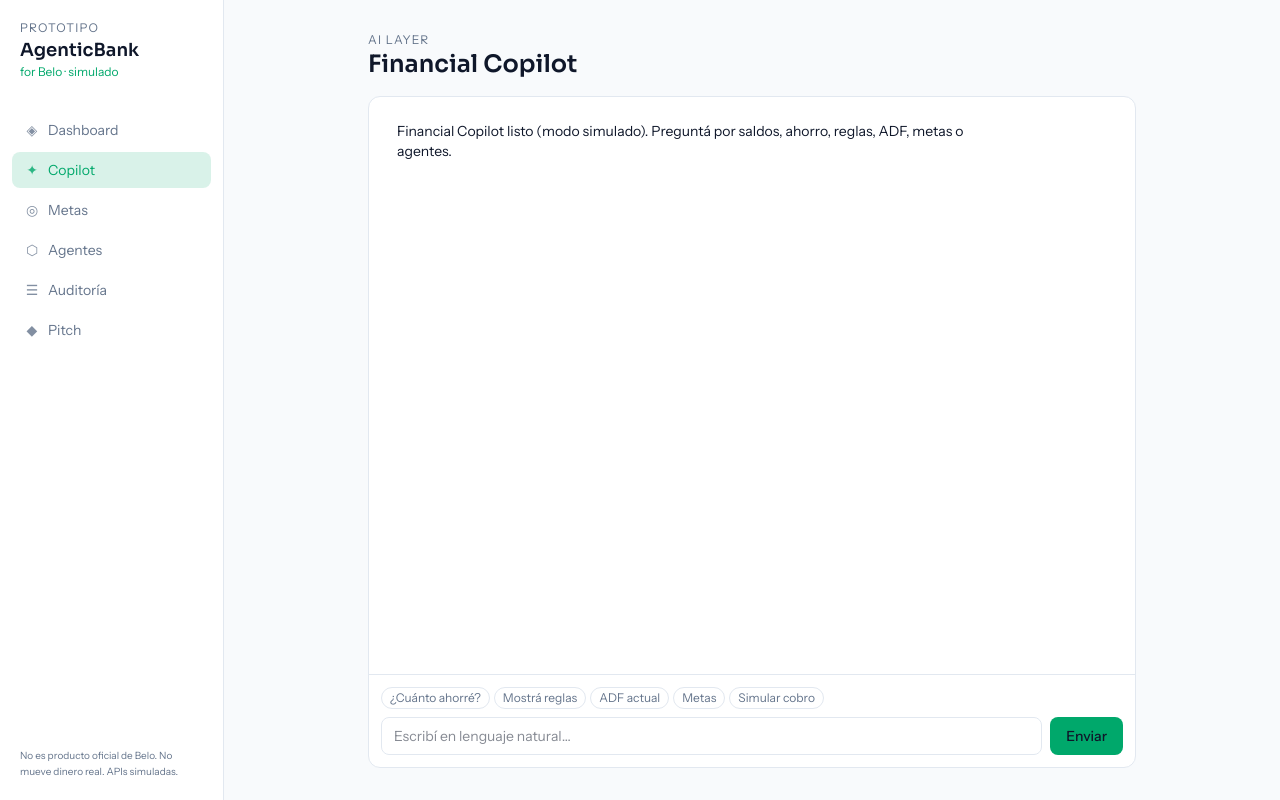
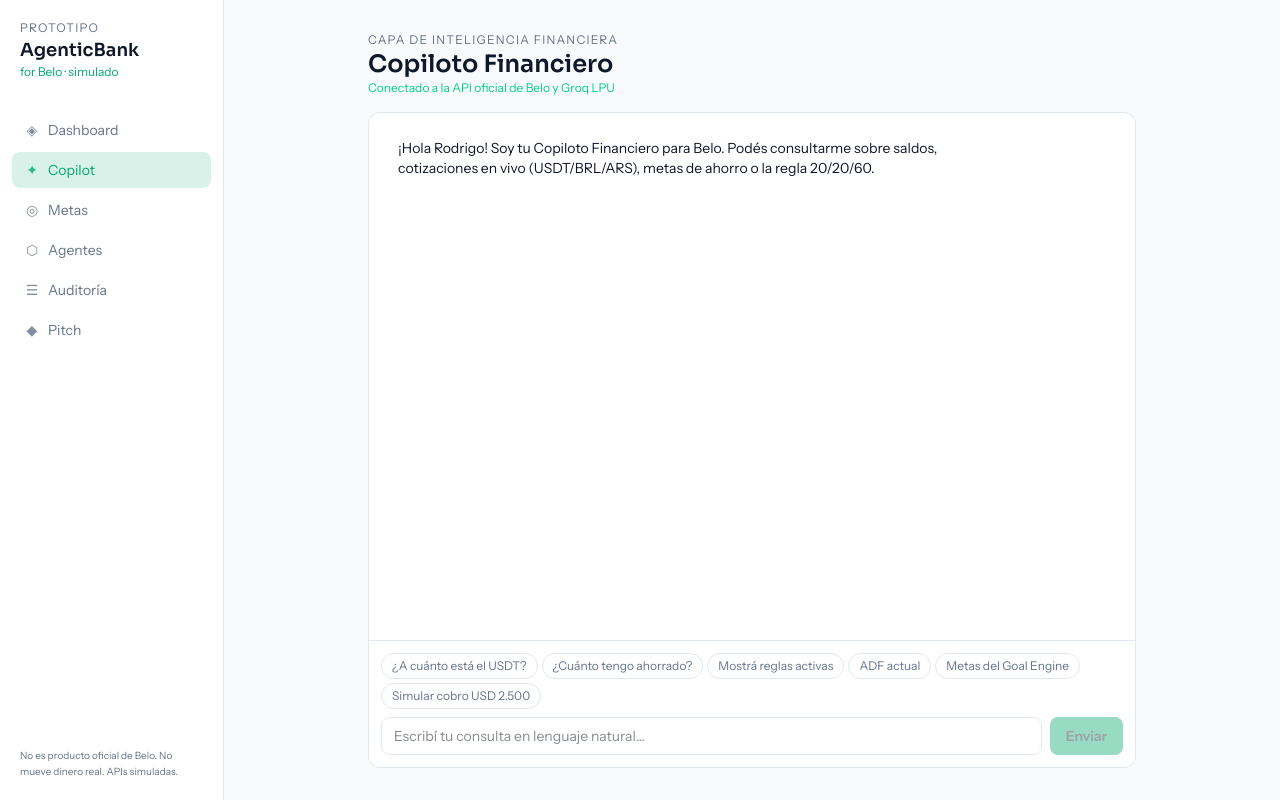
Before and after one commit to srbisnes/AgenticBank-for-Belo, a Next.js app: page /copilot in a window 1280 px wide. Built offline with nearby package versions, Linux system fonts and the light colour scheme.

Commit message:
Update Financial Copilot messages and UI elements

```diff
--- a/src/app/copilot/page.tsx
+++ b/src/app/copilot/page.tsx
@@ -9,7 +9,7 @@
     {
       role: "assistant",
       content:
-        "Financial Copilot listo (modo simulado). Preguntá por saldos, ahorro, reglas, ADF, metas o agentes.",
+        "¡Hola Rodrigo! Soy tu Copiloto Financiero para Belo. Podés consultarme sobre saldos, cotizaciones en vivo (USDT/BRL/ARS), metas de ahorro o la regla 20/20/60.",
     },
   ]);
   const [input, setInput] = useState("");
@@ -18,9 +18,11 @@
   async function send(text?: string) {
     const message = (text ?? input).trim();
     if (!message || loading) return;
+
     setInput("");
     setMessages((m) => [...m, { role: "user", content: message }]);
     setLoading(true);
+
     try {
       const res = await fetch("/api/copilot", {
         method: "POST",
@@ -38,7 +40,7 @@
     } catch {
       setMessages((m) => [
         ...m,
-        { role: "assistant", content: "Error de red al contactar al copilot." },
+        { role: "assistant", content: "Error de conexión al contactar al copiloto." },
       ]);
     } finally {
       setLoading(false);
@@ -46,22 +48,24 @@
   }
 
   const chips = [
-    "¿Cuánto ahorré?",
-    "Mostrá reglas",
+    "¿A cuánto está el USDT?",
+    "¿Cuánto tengo ahorrado?",
+    "Mostrá reglas activas",
     "ADF actual",
-    "Metas",
-    "Simular cobro",
+    "Metas del Goal Engine",
+    "Simular cobro USD 2.500",
   ];
 
   return (
     <div className="mx-auto flex h-[calc(100vh-4rem)] max-w-3xl flex-col">
       <header className="mb-4">
         <p className="text-xs uppercase tracking-widest text-[var(--muted)]">
-          AI Layer
+          Capa de Inteligencia Financiera
         </p>
-        <h1 className="font-[family-name:var(--font-sora)] text-2xl font-semibold">
-          Financial Copilot
+        <h1 className="font-[family-name:var(--font-sora)] text-2xl font-semibold text-[var(--fg)]">
+          Copiloto Financiero
         </h1>
+        <p className="text-xs text-[#00D084]">Conectado a la API oficial de Belo y Groq LPU</p>
       </header>
 
       <div className="flex flex-1 flex-col overflow-hidden rounded-xl border border-[var(--border)] bg-[var(--card)]">
@@ -71,17 +75,20 @@
               key={i}
               className={`max-w-[85%] rounded-lg px-3 py-2 text-sm whitespace-pre-wrap ${
                 m.role === "user"
-                  ? "ml-auto bg-[var(--primary)]/20 text-[var(--fg)]"
-                  : "bg-white/5 text-[var(--fg)]"
+                  ? "ml-auto bg-[var(--primary)] text-[#0F172A] font-medium"
+                  : "bg-white/5 text-[var(--fg)] border border-white/5"
               }`}
             >
               {m.content}
             </div>
           ))}
           {loading && (
-            <p className="text-xs text-[var(--muted)]">Pensando…</p>
+            <p className="text-xs text-[var(--muted)] flex items-center gap-1.5">
+              <span>Pensando estrategia…</span>
+            </p>
           )}
         </div>
+
         <div className="border-t border-[var(--border)] p-3">
           <div className="mb-2 flex flex-wrap gap-1">
             {chips.map((c) => (
@@ -89,12 +96,13 @@
                 key={c}
                 type="button"
                 onClick={() => send(c)}
-                className="rounded-full border border-[var(--border)] px-2 py-0.5 text-xs text-[var(--muted)] hover:border-[var(--primary)] hover:text-[var(--primary)]"
+                className="rounded-full border border-[var(--border)] px-2.5 py-1 text-xs text-[var(--muted)] hover:border-[var(--primary)] hover:text-[var(--primary)] transition-colors"
               >
                 {c}
               </button>
             ))}
           </div>
+
           <form
             className="flex gap-2"
             onSubmit={(e) => {
@@ -105,13 +113,13 @@
             <input
               value={input}
               onChange={(e) => setInput(e.target.value)}
-              placeholder="Escribí en lenguaje natural…"
-              className="flex-1 rounded-lg border border-[var(--border)] bg-transparent px-3 py-2 text-sm outline-none focus:border-[var(--primary)]"
+              placeholder="Escribí tu consulta en lenguaje natural…"
+              className="flex-1 rounded-lg border border-[var(--border)] bg-transparent px-3 py-2 text-sm outline-none focus:border-[var(--primary)] text-[var(--fg)]"
             />
             <button
               type="submit"
-              disabled={loading}
-              className="rounded-lg bg-[var(--primary)] px-4 py-2 text-sm font-medium text-[#0F172A] disabled:opacity-50"
+              disabled={loading || !input.trim()}
+              className="rounded-lg bg-[var(--primary)] px-4 py-2 text-sm font-semibold text-[#0F172A] disabled:opacity-40 transition-opacity"
             >
               Enviar
             </button>
```
